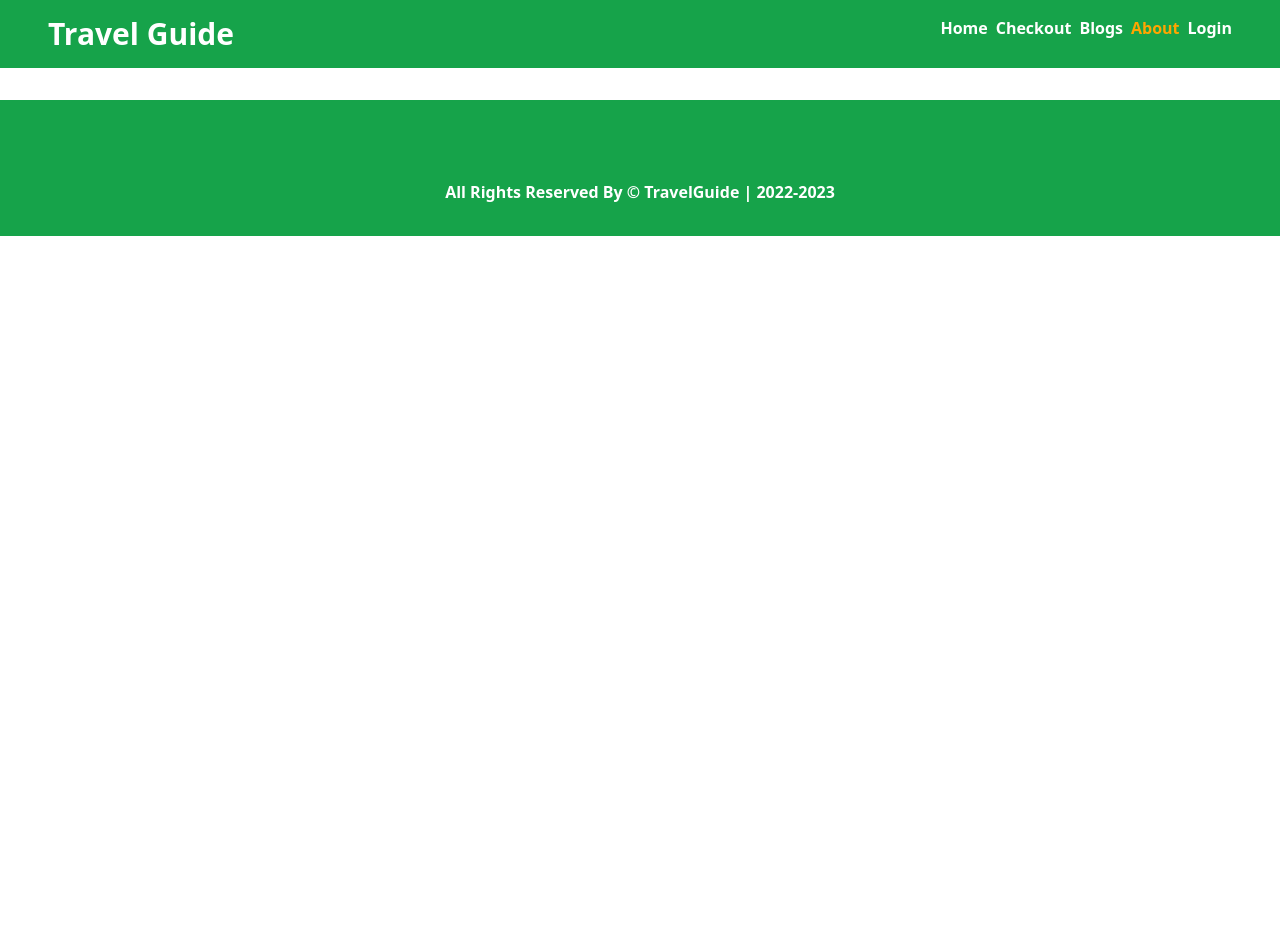
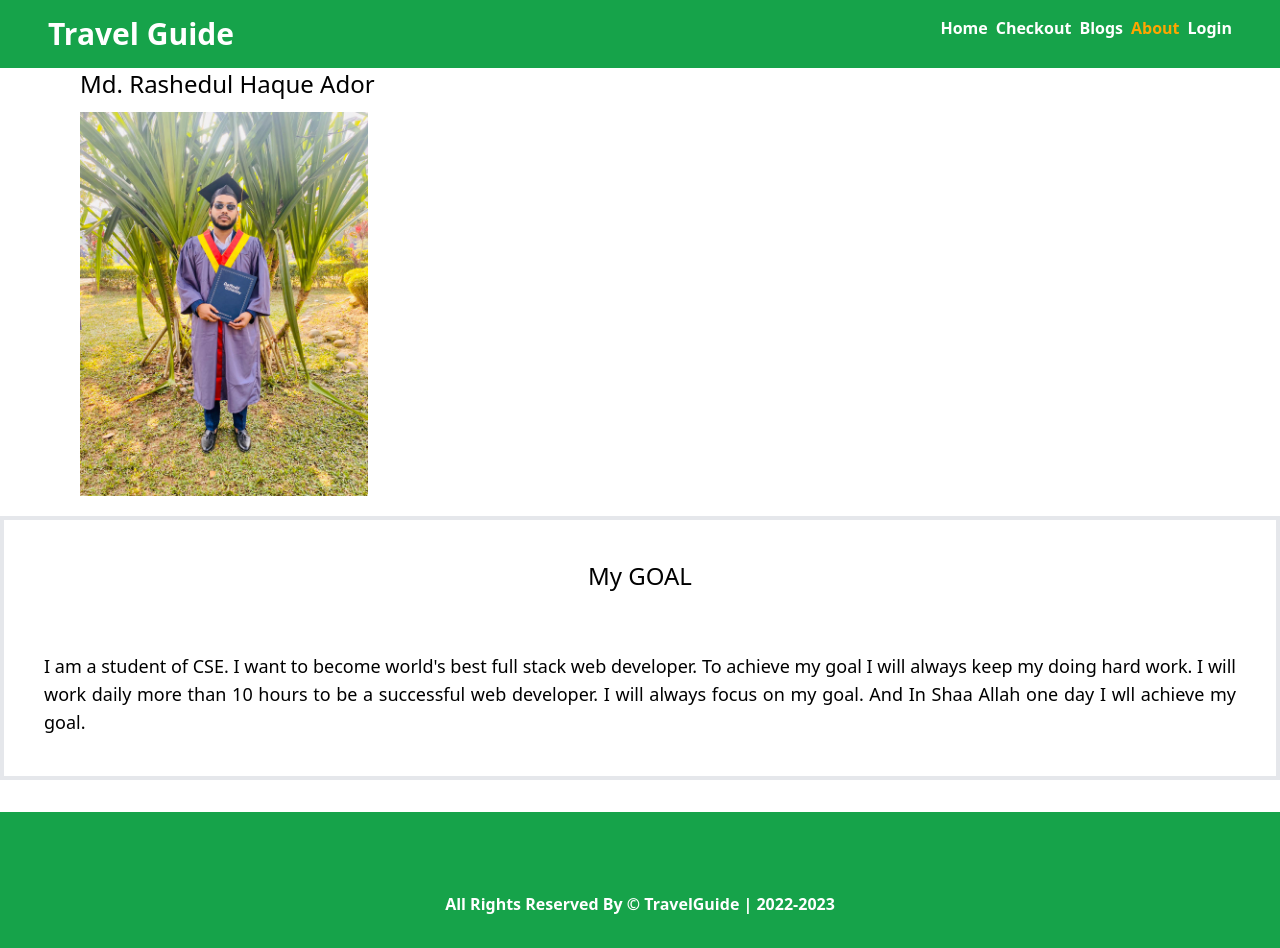
Before and after one commit to ador27/independent-service-provider, a React (Create React App) app: page /about in a window 1280 px wide. Before the commit the page ends 800 px from the top, so only its background shows below. Built offline with nearby package versions, Linux system fonts and the light colour scheme.

Commit message:
about page complete

```diff
--- a/src/Components/About/About.js
+++ b/src/Components/About/About.js
@@ -1,8 +1,19 @@
 import React from 'react';
+import myImage from '../../Images/my-pic.jpg'
 
 const About = () => {
     return (
         <div>
+            <div>
+                <h1 className='text-2xl text-left pl-20'>Md. Rashedul Haque Ador</h1>
+
+                <img className='h-96 pl-20 mt-3' src={myImage} alt="" />
+            </div>
+            <div className='border-4 mt-5'>
+                <h1 className='text-2xl mt-10 mb-5'>My GOAL</h1>
+
+                <p className='text-justify text-lg p-10'>I am a student of CSE. I want to become world's best full stack web developer. To achieve my goal I will always keep my doing hard work. I will work daily more than 10 hours to be a successful web developer. I will always focus on my goal. And In Shaa Allah one day I wll achieve my goal.</p>
+            </div>
 
         </div>
     );
```
Also changed, not shown: src/Images/my-pic.jpg (added).
